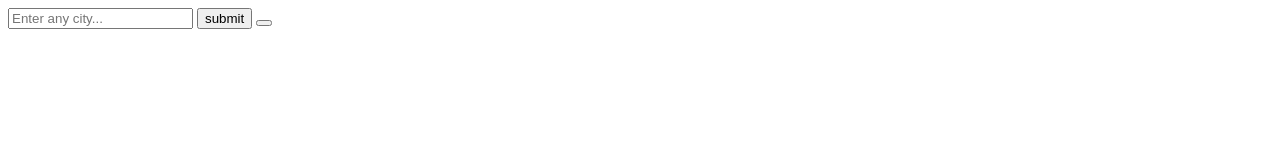
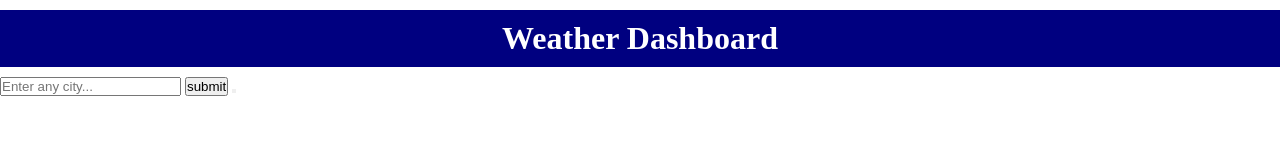
Before and after one commit to victorjmora/How-Is-The-Weather-Outside, a plain HTML site: page index.html in a window 1280 px wide. Drawn offline with Linux system fonts and the light colour scheme.

Commit message:
added api link

```diff
--- a/index.html
+++ b/index.html
@@ -4,12 +4,16 @@
     <meta charset="UTF-8">
     <meta http-equiv="X-UA-Compatible" content="IE=edge">
     <meta name="viewport" content="width=device-width, initial-scale=1.0">
+    <link rel="stylesheet" href="style.css">
     <title>Document</title>
 </head>
 <head>
     <link href="api.openweathermap.org/data/2.5/forecast?lat={lat}&lon={lon}&appid={API key}">
 </head>
 <body>
+    <header class="container">
+        <h1>Weather Dashboard</h1>
+    </header>
     <div class="container-fluid">
     <section class="main">
     <section class="inputs">
@@ -25,6 +29,9 @@
         <p id="wind">
         </div>
     </section>
+    <section class="display">
+        <div class="5 day forecast">
+        </div>
 </div>
 </body>
 </html>
--- a/style.css
+++ b/style.css
@@ -0,0 +1,14 @@
+* {
+    margin: 0;
+    padding: 0;
+    box-sizing: border-box;
+}
+
+.container {
+    width: 100%;
+    text-align: center;
+    margin: 10px auto;
+    padding: 10px;
+    color: white;
+    background-color: navy;
+}
```
